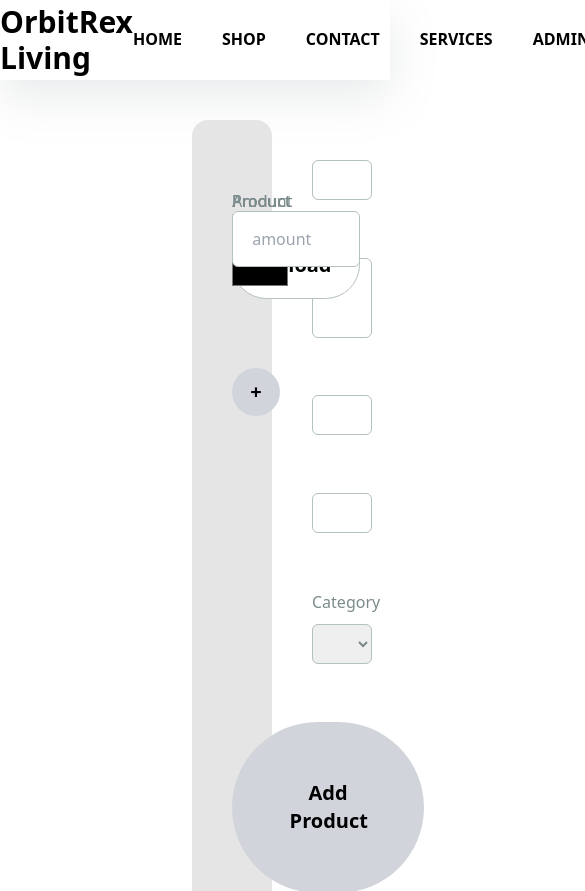
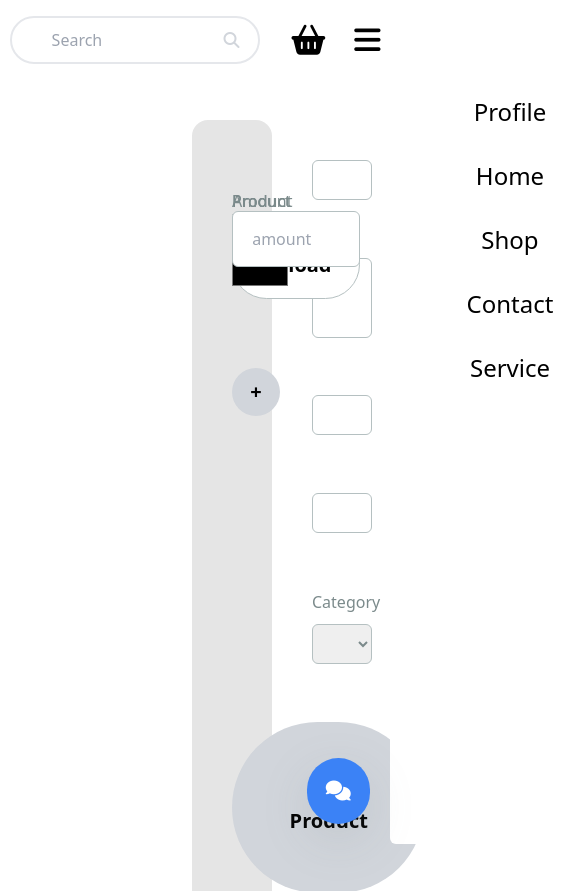
Before and after one commit to VelociKepler/OrbitRex-Living-react, a React (Vite) app: page /admin in a window 390 px wide. Shown: the top 891 px of the page, 585 px wide, since content can reach past the window. Built offline with nearby package versions, Linux system fonts and the light colour scheme.

Commit message:
add userprofilepage, add chat widget

```diff
--- a/src/App.tsx
+++ b/src/App.tsx
@@ -3,13 +3,18 @@ import HomePage from "./pages/Home/HomePage";
 import Login from "./pages/Login/Login.tsx";
 import AdminPage from "./pages/adminpage/adminpage.tsx";
 import ProductPage from "./pages/products/ProductPage.tsx";
+import UserProfilePage from "./pages/UserProfile/UserProfilePage.tsx";
+import ChatWidget from "./components/ChatWidget.tsx";
 
 function App() {
   return (
     <Router>
+      <ChatWidget/>
       <Routes>
         <Route path="/" element={<HomePage />} />
         <Route path="/login" element={<Login />} />
+        <Route path="/profile" element={<UserProfilePage />} />
+        <Route path="/profile/:id" element={<UserProfilePage />} />
         <Route path="/admin" element={<AdminPage />} />
         <Route path="/products" element={<ProductPage />}>
           {/*<Route path="/product/:id" element={<ProductScreen />} />*/}
--- /dev/null
+++ b/src/components/ChatWidget.tsx
@@ -0,0 +1,86 @@
+import { useRef, useState, useEffect } from "react";
+
+function ChatWidget() {
+    const [isChatOpen, setIsChatOpen] = useState(false);
+    const [messages, setMessages] = useState([]);
+    const [input, setInput] = useState("");
+
+    // ref สำหรับกล่องข้อความ
+    const messagesEndRef = useRef(null)
+
+    // ฟังก์ชันเลื่อนกล่องแชทไปยังข้อความล่าสุด
+    const scrollToBottom = () => {
+        if (messagesEndRef.current) {
+            messagesEndRef.current.scrollIntoView({ behavior: "smooth" })
+        }
+    }
+
+    // ใช้ useEffect เพื่อเลื่อนกล่องข้อความเมื่อ messages เปลี่ยน
+    useEffect(() => {
+        scrollToBottom();
+    }, [messages]);
+
+    const sendMessage = () => {
+        if (input.trim()) {
+            setMessages([...messages, input]);
+            setInput("");
+        }
+    }
+
+    // ฟังก์ชันเปิด-ปิดกล่องแชท
+    const toggleChat = () => {
+        setIsChatOpen(!isChatOpen);
+    };
+
+    return (
+        <div className="fixed bottom-5 right-5 z-50">
+            {/* ปุ่มแชท */}
+            <button
+                onClick={toggleChat}
+                className="bg-blue-500 text-white p-3 rounded-full shadow-lg hover:bg-blue-600"
+            >
+                <i className="fa-solid fa-comments text-xl"></i>
+            </button>
+
+            {/* กล่องแชท */}
+            {isChatOpen && (
+                <div className="fixed bottom-16 right-5 w-80 h-96 bg-white shadow-lg rounded-lg">
+                    <div className="flex items-center justify-between bg-blue-500 text-white p-3 rounded-t-lg">
+                        <h1 className="text-lg font-bold">Chat</h1>
+                        <button onClick={toggleChat} className="text-white hover:text-gray-300">
+                            <i className="fa-solid fa-times"></i>
+                        </button>
+                    </div>
+                    <div className="p-4 overflow-y-auto h-56 ">
+                        {messages.map((msg, index) => (
+                            <div key={index} className="mb-2">
+                                <p className="bg-gray-100 p-2 rounded-lg">{msg}</p>
+                            </div>
+                        ))}
+                    <div ref={messagesEndRef}/>
+                    </div>
+                    <div className="p-3 border-t flex">
+                        <input
+                            type="text"
+                            value={input}
+                            onChange={(e) => setInput(e.target.value)}
+                            onKeyDown={(e) => {
+                                if (e.key === "Enter") sendMessage()
+                            }}
+                            placeholder="Type your message..."
+                            className="w-full p-2 border rounded-lg"
+                        />
+                        <button
+                            onClick={sendMessage}
+                            className="ml-2 bg-blue-500 text-white p-2 rounded-lg hover:bg-blue-600"
+                        >
+                            Send
+                        </button>
+                    </div>
+                </div>
+            )}
+        </div>
+    );
+}
+
+export default ChatWidget;
--- a/src/components/Navbar.tsx
+++ b/src/components/Navbar.tsx
@@ -1,57 +1,161 @@
 import { Link } from "react-router-dom";
+import { useState } from "react";
 
 function Navbar() {
+
+  const [isMenuOpen, setIsMenuOpen] = useState(false);
+
+  const toggleMenu = () => {
+    setIsMenuOpen(!isMenuOpen);
+  };
   return (
-    <nav className="z-10 flex h-20 w-full items-center justify-around text-black shadow-lg">
+    <>
+      {/* Desktop */}
+      <nav className="hidden lg:w-full lg:h-20 lg:flex lg:items-center lg:justify-around lg:z-10 lg:text-black">
+        {/* Logo */}
         <Link to="/">
-        <div className="text-3xl font-bold">OrbitRex Living</div>
+          <div className="lg:text-3xl lg:font-bold">OrbitRex Living</div>
         </Link>
-      <ul className="flex gap-10 font-bold">
+
+        {/* Menu */}
+        <ul className="lg:flex lg:gap-10 lg:font-bold">
+          <li>
             <Link
               to="/"
-          className="border-b-2 border-transparent transition-all duration-200 hover:border-orange-500"
+              className="lg:border-b-2 lg:border-transparent lg:hover:border-orange-500 lg:transition-all lg:duration-200"
             >
-          <li>HOME</li>
+              HOME
             </Link>
+          </li>
+          <li>
             <Link
-          to="/products"
-          className="border-b-2 border-transparent transition-all duration-200 hover:border-orange-500"
+              to="/shop"
+              className="lg:border-b-2 lg:border-transparent lg:hover:border-orange-500 lg:transition-all lg:duration-200"
             >
-          <li>SHOP</li>
+              SHOP
             </Link>
+          </li>
+          <li>
             <Link
               to=""
-          className="border-b-2 border-transparent transition-all duration-200 hover:border-orange-500"
+              className="lg:border-b-2 lg:border-transparent lg:hover:border-orange-500 lg:transition-all lg:duration-200"
             >
-          <li>CONTACT</li>
+              CONTACT
             </Link>
+          </li>
+          <li>
             <Link
               to=""
-          className="border-b-2 border-transparent transition-all duration-200 hover:border-orange-500"
+              className="lg:border-b-2 lg:border-transparent lg:hover:border-orange-500 lg:transition-all lg:duration-200"
             >
-          <li>SERVICES</li>
+              SERVICES
             </Link>
+          </li>
+          <li>
             <Link
               to="/admin"
-          className="border-b-2 border-transparent transition-all duration-200 hover:border-orange-500"
+              className="lg:border-b-2 lg:border-transparent lg:hover:border-orange-500 lg:transition-all lg:duration-200"
             >
-          <li>ADMIN</li>
+              ADMIN
             </Link>
+          </li>
         </ul>
-      <div className="relative">
+
+        {/* Search bar & Profile */}
+        <div className="lg:relative">
           <input
             type="text"
-          className="rounded-full border-2 px-5 py-2 pr-10 text-black outline-none"
+            className="lg:px-5 lg:py-2 lg:rounded-full lg:pr-10 lg:text-black lg:outline-none border-2"
             placeholder="Search"
           />
-        <button className="absolute right-14 top-1/2 -translate-y-2.5 transform rounded-full px-5 text-gray-300">
+          <button className="lg:absolute lg:top-1/2 lg:right-14 lg:transform lg:-translate-y-2.5 lg:text-gray-300 lg:px-5 lg:rounded-full">
             <i className="fa-solid fa-magnifying-glass"></i>
           </button>
           <Link to="/login">
-          <i className="fa-solid fa-circle-user ml-7 translate-y-1 text-3xl"></i>
+            <i className="fa-solid fa-circle-user lg:text-3xl lg:ml-7 lg:translate-y-1"></i>
           </Link>
         </div>
       </nav>
+
+      {/* Tablet & Moblie */}
+        <nav className="lg:hidden h-20 flex items-center justify-between px-2 text-black ">
+
+          {/* Logo */}
+          <Link to="/" className="hidden md:block">
+            <div className="w-full">
+              <h1 className="flex text-2xl font-bold whitespace-nowrap">
+                OrbitRex Living
+              </h1>
+            </div>
+          </Link>
+
+          {/* Search bar */}
+            <div className="relative flex items-center w-[250px] md:w-[300px]">
+              <input
+                type="text"
+                className="py-2 rounded-full w-full text-black outline-none pl-10 border-2"
+                placeholder="Search"
+              />
+              <button className="absolute right-5 text-gray-300">
+                <i className="fa-solid fa-magnifying-glass"></i>
+              </button>
+            </div>
+
+          {/* Right Button */}
+          <div className="flex gap-4">
+            <Link to="">
+              <i className="fa-solid fa-basket-shopping text-3xl md:text-4xl"></i>
+            </Link>
+            <button onClick={toggleMenu}>
+              <i className="fa-solid fa-bars text-3xl md:text-4xl"></i>
+            </button>
+          </div>
+
+          {/* Dropdown Menu */}
+          <div
+            className={`fixed top-0 right-0 h-full w-60 bg-white text-black rounded-md p-8 transition-transform duration-300 z-40 ${
+              isMenuOpen ? "translate-x-0" : "translate-x-full"
+            }`}
+          >
+            {/* Close Button */}
+            <button
+              onClick={toggleMenu}
+              className="absolute top-5 right-5 text-3xl text-gray-300 hover:text-black"
+            >
+              <i className="fa-solid fa-times"></i>
+            </button>
+
+            {/* Menu Items */}
+            <ul className="mt-16 space-y-8 text-center">
+              <li>
+                <Link to="/" className="text-2xl hover:text-orange-500">
+                  Profile
+                </Link>
+              </li>
+              <li>
+                <Link to="/" className="text-2xl hover:text-orange-500">
+                  Home
+                </Link>
+              </li>
+              <li>
+                <Link to="/" className="text-2xl hover:text-orange-500">
+                  Shop
+                </Link>
+              </li>
+              <li>
+                <Link to="/" className="text-2xl hover:text-orange-500">
+                  Contact
+                </Link>
+              </li>
+              <li>
+                <Link to="/" className="text-2xl hover:text-orange-500">
+                  Service
+                </Link>
+              </li>
+            </ul>
+          </div>
+        </nav>
+    </>
   );
 }
 
--- a/src/pages/Home/HomePage.tsx
+++ b/src/pages/Home/HomePage.tsx
@@ -4,6 +4,7 @@ import NavbarHome from '../../components/Homepage/NavbarHome';
 import Desktop from './DesktopPage';
 import TabletPage from './TabletPage';
 import MobilePage from './MobilePage';
+import ChatWidget from './../../components/ChatWidget';
 
 function HomePage() {
 
@@ -38,7 +39,6 @@ function HomePage() {
                 </div>
             </div>
 
-
             {/* Main section Desktop */}
             <div className='hidden lg:block'>
                 <Desktop />
--- /dev/null
+++ b/src/pages/UserProfile/UserProfilePage.tsx
@@ -0,0 +1,79 @@
+import { useState } from "react";
+import Navbar from "../../components/Navbar";
+
+function UserProfilePage() {
+
+  const [activeTab, setActiveTab] = useState("profile");
+
+  const handleTabChange = (tab:any) => {
+    setActiveTab(tab);
+  };
+
+  return (
+    <>
+      <Navbar />
+
+      <div className="flex flex-col md:flex-row bg-white text-black">
+
+        <nav className="flex flex-col gap-y-10 mb-5 md:mb-0 md:h-screen w-full md:w-[400px] pt-5 pl-5 border-t-2">
+          <h1 className="text-2xl md:text-3xl font-bold">User Profile</h1>
+          <ul className="flex flex-col gap-y-5">
+            <li>
+              <button
+                onClick={() => handleTabChange("profile")}
+                className={`flex gap-3 w-full ${
+                  activeTab === "profile"
+                    ? "border-l-4 p-2 md:p-0 md:border-l-0 md:border-r-4 border-orange-500"
+                    : "border-l-4 p-2 md:p-0 md:border-l-0 border-transparent"
+                }`}
+              >
+                <i className="fa-solid fa-user text-xl md:text-2xl"></i>
+                <h1 className="text-xl">Profile</h1>
+              </button>
+            </li>
+            <li>
+              <button
+                onClick={() => handleTabChange("watchlist")}
+                className={`flex gap-3 w-full ${
+                  activeTab === "watchlist"
+                    ? "border-r-4 border-orange-500"
+                    : "border-r-4 border-transparent"
+                }`}
+              >
+                <i className="fa-solid fa-star text-xl md:text-2xl"></i>
+                <h1 className="text-xl">Watchlist</h1>
+              </button>
+            </li>
+          </ul>
+        </nav>
+
+        <div className="h-screen w-full border-l-2 border-t-2 p-5">
+
+          {activeTab === "profile" && (
+            <div className="flex flex-col items-center gap-10">
+              <h1 className="text-2xl font-bold">John Doe</h1>
+              <img src="https://images.pexels.com/photos/1040880/pexels-photo-1040880.jpeg?auto=compress&cs=tinysrgb&w=1260&h=750&dpr=1" alt="" className="w-56 h-56 rounded-full "/>
+              <div className="flex  flex-col gap-y-10 p-10 w-full text-xl shadow-lg">
+                <h1>Email :</h1>
+                <h1>Phone Number :</h1>
+                <h1>address :</h1>
+                <h1>Gender :</h1>
+                <h1>Date of birth	:</h1>
+              </div>
+            </div>
+          )}
+
+          {activeTab === "watchlist" && (
+            <div>
+              <h1 className="text-2xl font-bold">Watchlist Content</h1>
+              <p>This is the content for the Watchlist tab.</p>
+            </div>
+          )}
+
+        </div>
+      </div>
+    </>
+  );
+}
+
+export default UserProfilePage;
```
Lines whose indentation alone changed are shown as unchanged.
